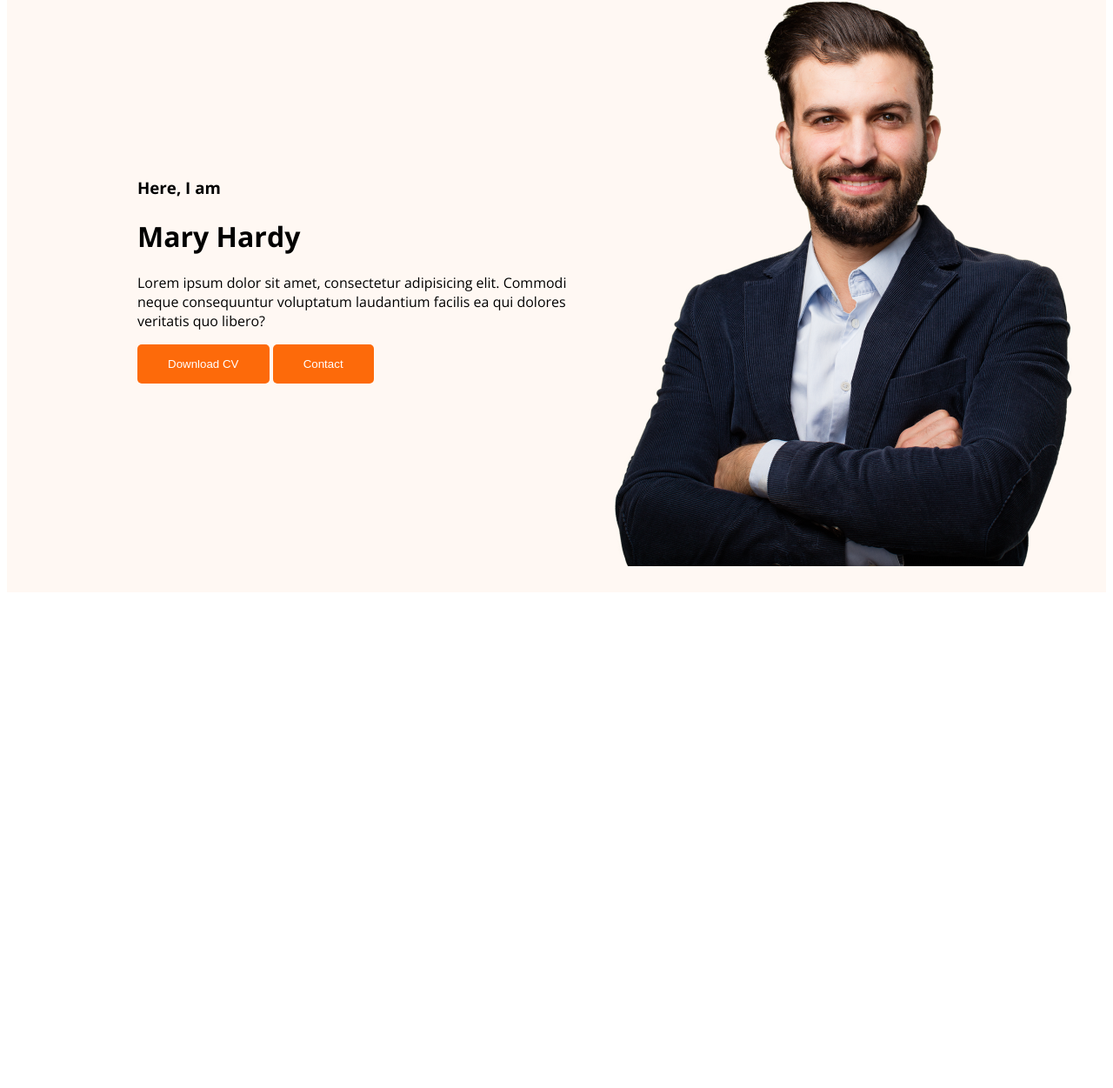
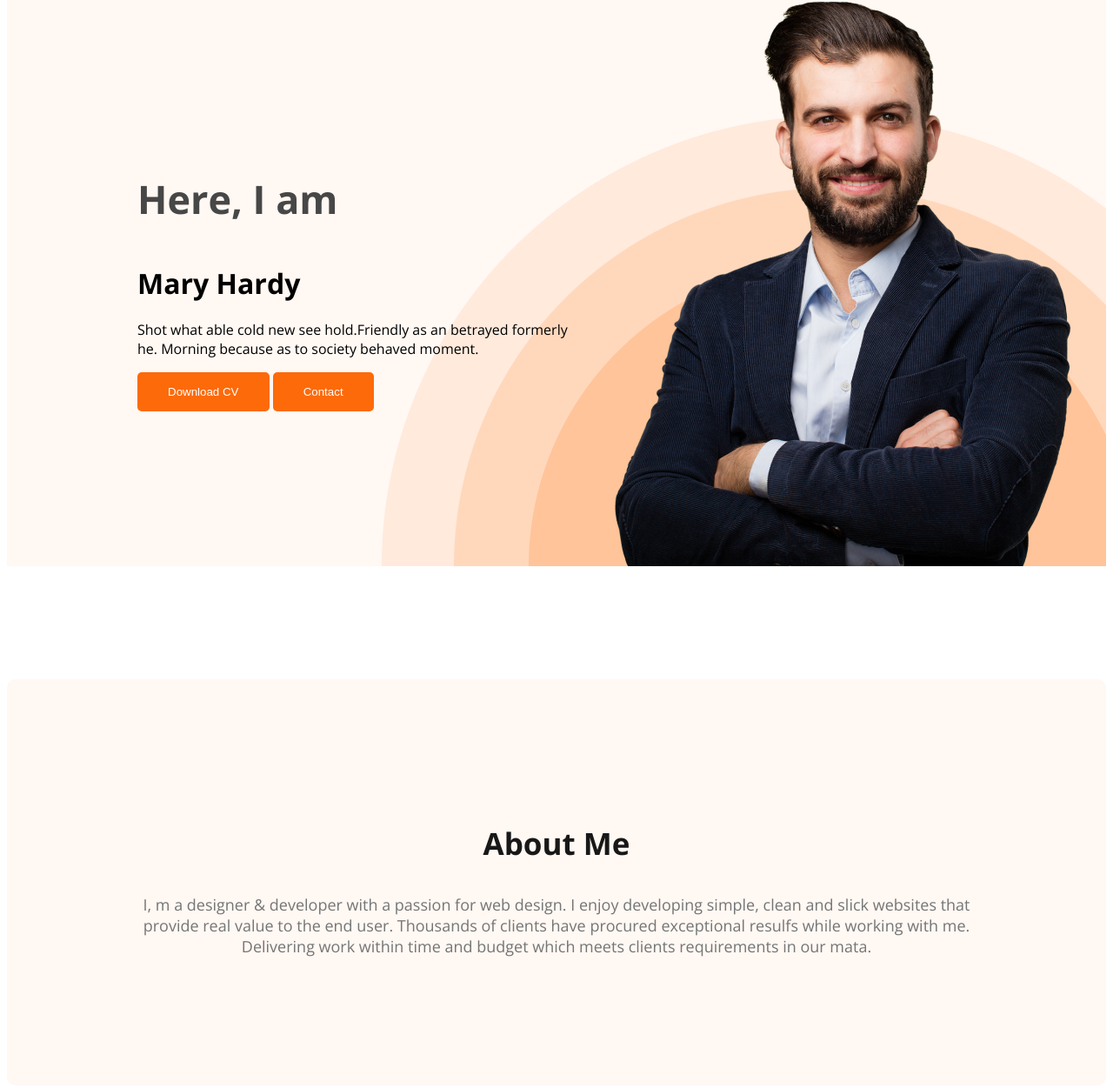
Before and after one commit to afrashammi/web-developer-portfolio, a plain HTML site: page index.html in a window 1280 px wide. Shown: the part 214-1465 px from the top of the page at 87% size. Before the commit the page ends 903 px from the top, so only its background shows below. Drawn offline with nearby package versions, Linux system fonts and the light colour scheme.

Commit message:
created about  section part

```diff
--- a/index.html
+++ b/index.html
@@ -21,10 +21,11 @@
         </ul>
     </nav>
     <div class="banner">
-        <div>
+        <div class="banner-content">
             <h3 class="banner-greeting">Here, I am </h3>
             <h1 class="banner-title">Mary Hardy</h1>
-            <p>Lorem ipsum dolor sit amet, consectetur adipisicing elit. Commodi neque consequuntur voluptatum laudantium facilis ea qui dolores veritatis quo libero?</p>
+            <p>
+                Shot what able cold new see hold.Friendly as an betrayed formerly he. Morning because as to society behaved moment.</p>
             <button class="btn-primary">Download CV</button>
             <button class="btn-primary">Contact</button>
         </div>
@@ -32,7 +33,12 @@
     </div>
    </header>
    <main>
-
+    <section class="about">
+        <h3 class="section-title">About Me</h3>
+        <p class="section-description">
+            I, m a designer & developer with a passion for web design. I enjoy developing simple, clean and slick websites that provide real value to the end user. Thousands of clients have procured exceptional resulfs while working with me. Delivering work within time and budget which meets clients requirements in our mata.
+        </p>
+    </section>
    </main>
    <footer>
 
--- a/styles/portfolio.css
+++ b/styles/portfolio.css
@@ -44,12 +44,40 @@ nav a{
 }
 .header{
     background-color: #FFF8F3;
+    background-image: url(../images/header_bg.png);
+    background-repeat: no-repeat;
+    background-position: bottom right;
 }
 .banner{
-    padding:30px 30px 30px 150px;
+    padding:30px 30px 0px 150px;
     display: flex;
     align-items: center;
+    justify-content: space-between;
 }
 .banner.profile-pic{
     width: 500px;
 }
+.banner-greeting{
+    font-size: 45px;
+    color: #474747;
+}
+.banner-content{
+    max-width: 500px;
+}
+.about{
+    padding: 130px;
+    border-radius: 10px;
+    background: #FFF8F3;
+    margin: 130PX 0;
+}
+.section-title{
+    color: #181818;
+    text-align: center;
+    font-size: 35px;
+    font-weight: 700;
+}
+.section-description{
+    color: #757575;
+    text-align: center;
+    font-size: 18px;
+}
```
